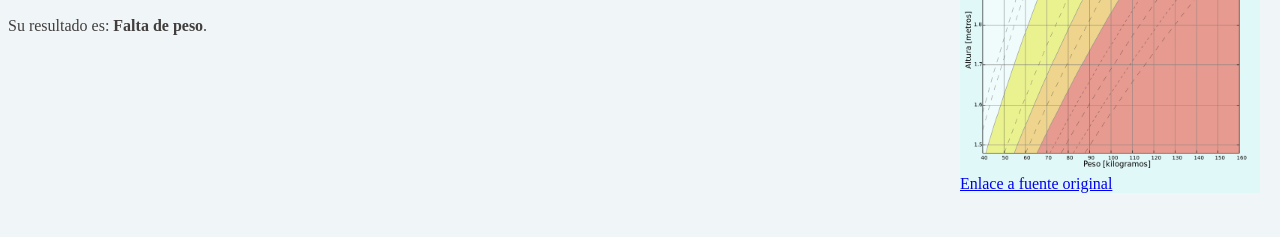
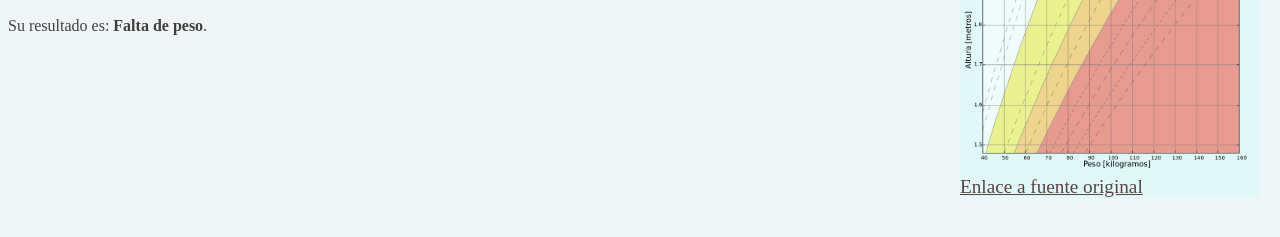
Before and after one commit to gitixus/imc, a plain HTML site: page resultado.html in a window 1280 px wide. Shown: the part 101-338 px from the top of the page. Drawn offline with Linux system fonts and the light colour scheme.

Commit message:
Cambios menores -css-

```diff
--- a/index.js
+++ b/index.js
@@ -21,5 +21,5 @@ function calc() {
   total = peso / altura
   total = total.toFixed(2)
   document.getElementById("resul").innerHTML = "Su IMC es: " + total + "</br>" +
-    "<a href='resultado.html#" + total + "'>Resultado completo</a>";
+    "<a href='resultado.html#" + total + "'>·Resultado completo</a>";
 }
--- a/styles.css
+++ b/styles.css
@@ -5,6 +5,19 @@ header {
 body {
     background-color: rgb(240, 246, 247);
 }
+
+a {
+    color: rgb(90, 72, 72);
+    font-size: 1.2rem;
+}
+
+a:link {
+    color: rgb(92, 65, 65);
+}
+
+a:active {
+    color: rgb(110, 82, 82)
+  }
 
 h1 {
     color: rgb(66, 62, 62);
@@ -26,4 +39,4 @@ img {
     border-radius: 2px;
     padding: 1px;
     width: 300px;
-  }
+}
```
Also changed, not shown: 1 other file.
